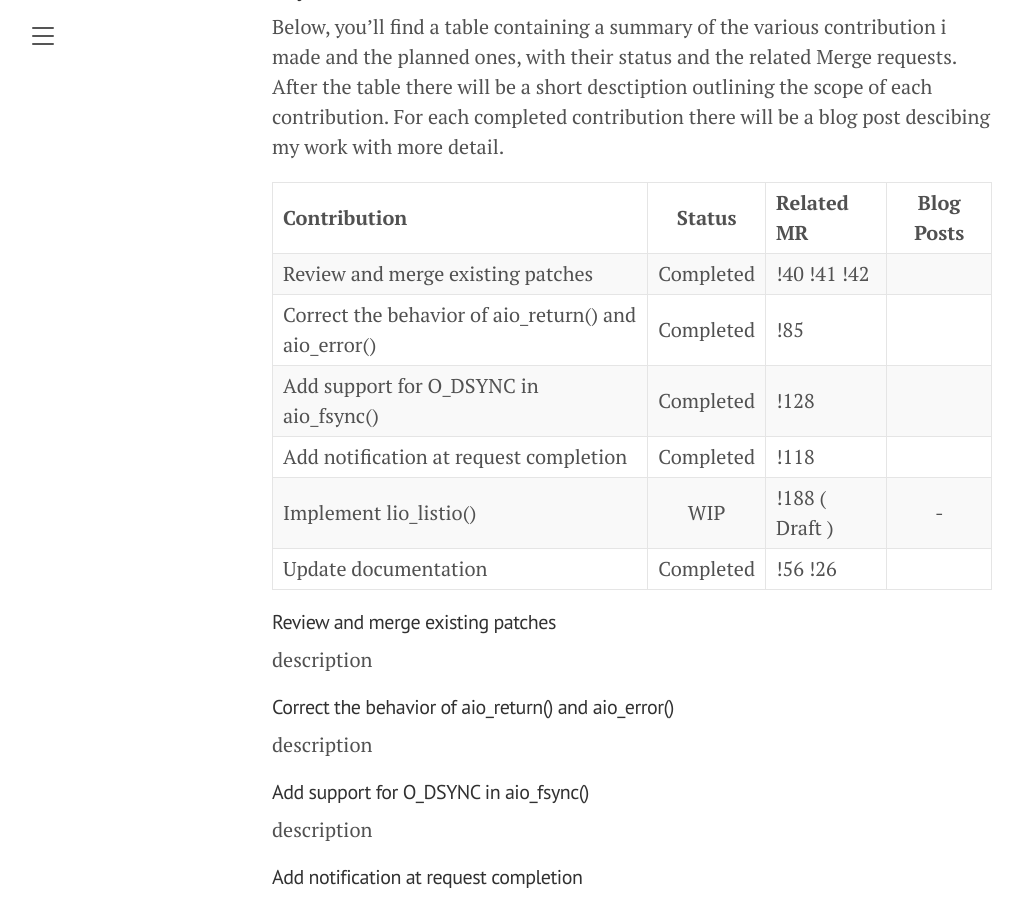
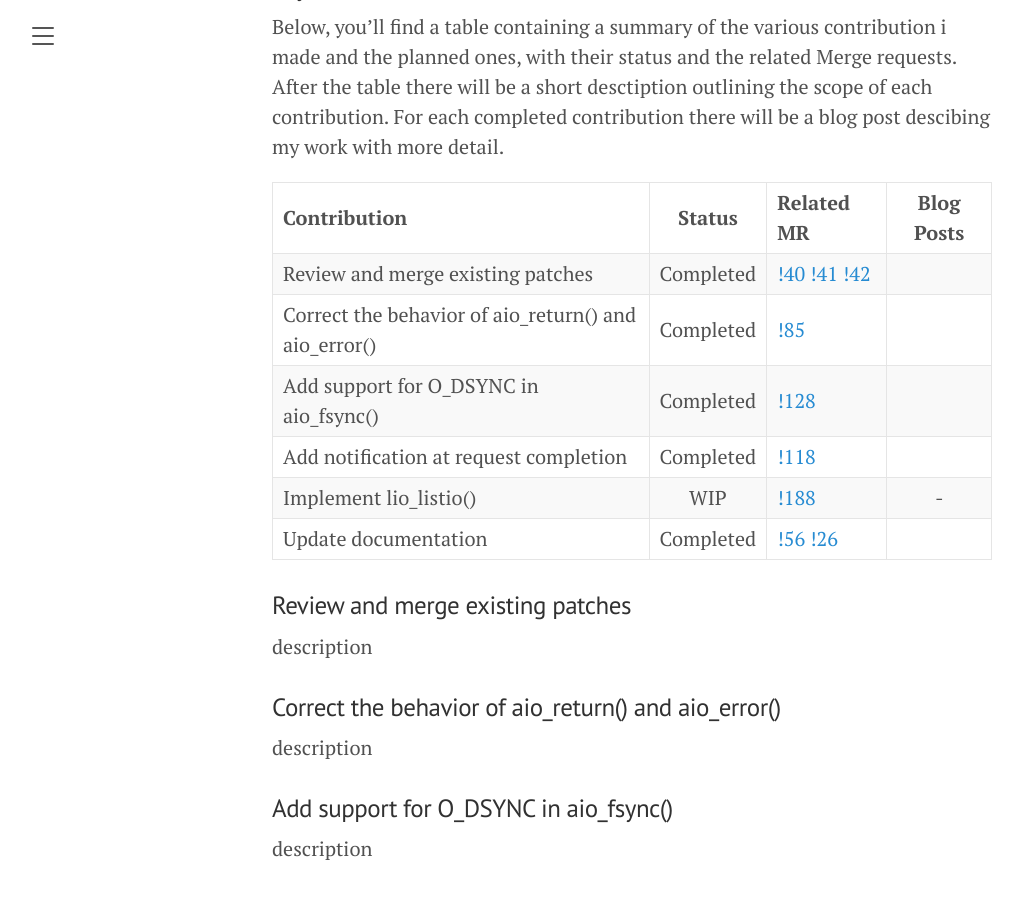
Before and after one commit to AlessandroNardin/alessandronardin.github.io, a Jekyll site: the page built from gsoc/final_report.md, in a window 1280 px wide and 900 px high, scrolled down 545 px. Shown: the whole window, without its empty margins (8-1031 px from the left). Built offline with Jekyll 4.4.1, drawn with Linux system fonts in a browser that asks for light colours.

Commit message:
added mr links

```diff
--- a/gsoc/final_report.md
+++ b/gsoc/final_report.md
@@ -3,9 +3,11 @@ layout: page
 title: GSOC 2024 - Final Report
 ---
 
+
 ## Project Summary
 
 The Goal of my project was to improve the implementation of the Asynchronous Input outpout (AIO) interface in RTEMS. Prior to my contribution the implementation laked some functionalitieds and some methods did not adhere fully to the posix specifications. The plan for the project was divided in two parts, in the first half of the coding period my focus wouldf be centered around fixing the issue i found in the ewxisiting aio methods and by addressing the missing functionalities. In the second half the goal was to implement the two missing methods, particularly lio_listio() and aio_ssupend().
+
 
 ## My Contributions
 
@@ -13,24 +15,32 @@ Below, you'll find a table containing a summary of the various contribution i ma
 
 | Contribution                                                        | Status    | Related MR             | Blog Posts |
 | :------------------------------------------------------------------ | :-------: | :--------------------- | :--------: |
-| Review and merge existing patches                                   | Completed | !40 !41 !42            |  |
-| Correct the behavior of aio_return() and aio_error()                | Completed | !85                    |  |
-| Add support for O_DSYNC in aio_fsync()                              | Completed | !128                   |  |
-| Add notification at request completion                              | Completed | !118                   |  |
-| Implement lio_listio()                                              | WIP       | !188 ( Draft )         | - |
-| Update documentation                                                | Completed | !56 !26                |  |
+| Review and merge existing patches                                   | Completed | [!40](https://gitlab.rtems.org/rtems/rtos/rtems/-/merge_requests/40) [!41](https://gitlab.rtems.org/rtems/rtos/rtems/-/merge_requests/41) [!42](https://gitlab.rtems.org/rtems/rtos/rtems/-/merge_requests/42)            |  |
+| Correct the behavior of aio_return() and aio_error()                | Completed | [!85](https://gitlab.rtems.org/rtems/rtos/rtems/-/merge_requests/85)                    |  |
+| Add support for O_DSYNC in aio_fsync()                              | Completed | [!128](https://gitlab.rtems.org/rtems/rtos/rtems/-/merge_requests/128)                   |  |
+| Add notification at request completion                              | Completed | [!118](https://gitlab.rtems.org/rtems/rtos/rtems/-/merge_requests/118)                   |  |
+| Implement lio_listio()                                              | WIP       | [!188](https://gitlab.rtems.org/rtems/rtos/rtems/-/merge_requests/188)           | - |
+| Update documentation                                                | Completed | [!56](https://gitlab.rtems.org/rtems/rtos/rtems/-/merge_requests/56) [!26](https://gitlab.rtems.org/rtems/docs/rtems-docs/-/merge_requests/26)                |  |
 
-#### Review and merge existing patches
+### Review and merge existing patches
 description
-#### Correct the behavior of aio_return() and aio_error()
+
+### Correct the behavior of aio_return() and aio_error()
 description
-#### Add support for O_DSYNC in aio_fsync()
+
+### Add support for O_DSYNC in aio_fsync()
 description
-#### Add notification at request completion
+
+### Add notification at request completion
 description
-#### Implement lio_listio()
+
+### Implement lio_listio()
 description
-#### Update documentation
+
+### Update documentation
 description
+
+
 ## What I learned
+
 text
```
